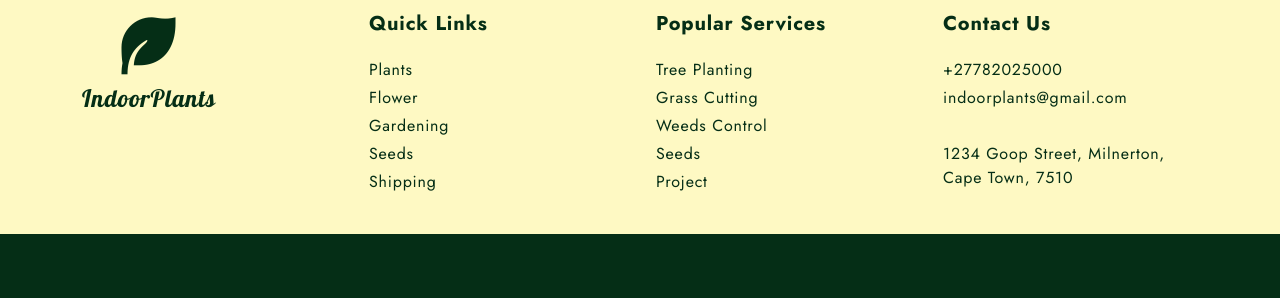
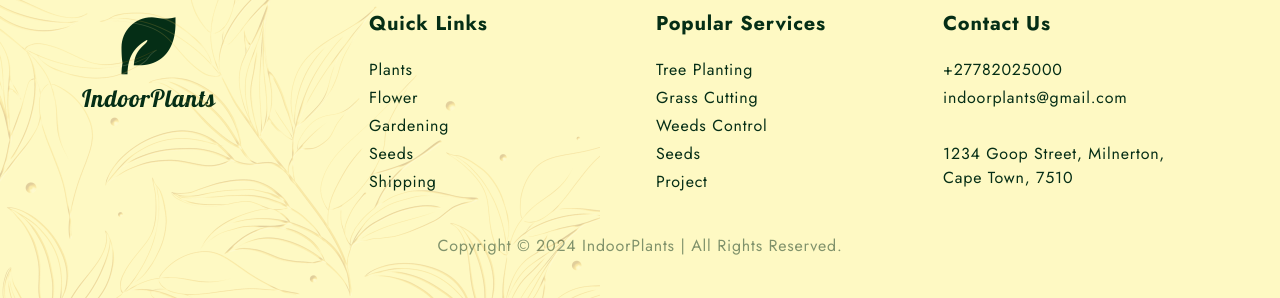
Before and after one commit to EzraMoosa/indoorplants-tailwindcss, a website: page index.html in a window 1280 px wide. Shown: the part 4239-4537 px from the top of the page. Before the commit the page ends 4473 px from the top, so only its background shows below. Drawn offline with nearby package versions, Linux system fonts and the light colour scheme; files whose address does not match are found by name.

Commit message:
Adjust footer's floral image positioning.

```diff
--- a/index.html
+++ b/index.html
@@ -485,6 +485,15 @@
             </div>
         </div>
 
+        <!-- Copyright -->
+        <div class="container">
+            <p class="text-center mt-10 opacity-50">Copyright &copy; 2024 IndoorPlants | All Rights Reserved.</p>
+        </div>
+
+        <!-- Floral Image -->
+        <div class="absolute bottom-0 left-0 opacity-20 pointer-events-none">
+            <img src="./assets/img/floral-1.png" alt="floral_image" class="w-full lg:w-1/2">
+        </div>
     </footer>
 
 
```
Also changed, not shown: output.css.
